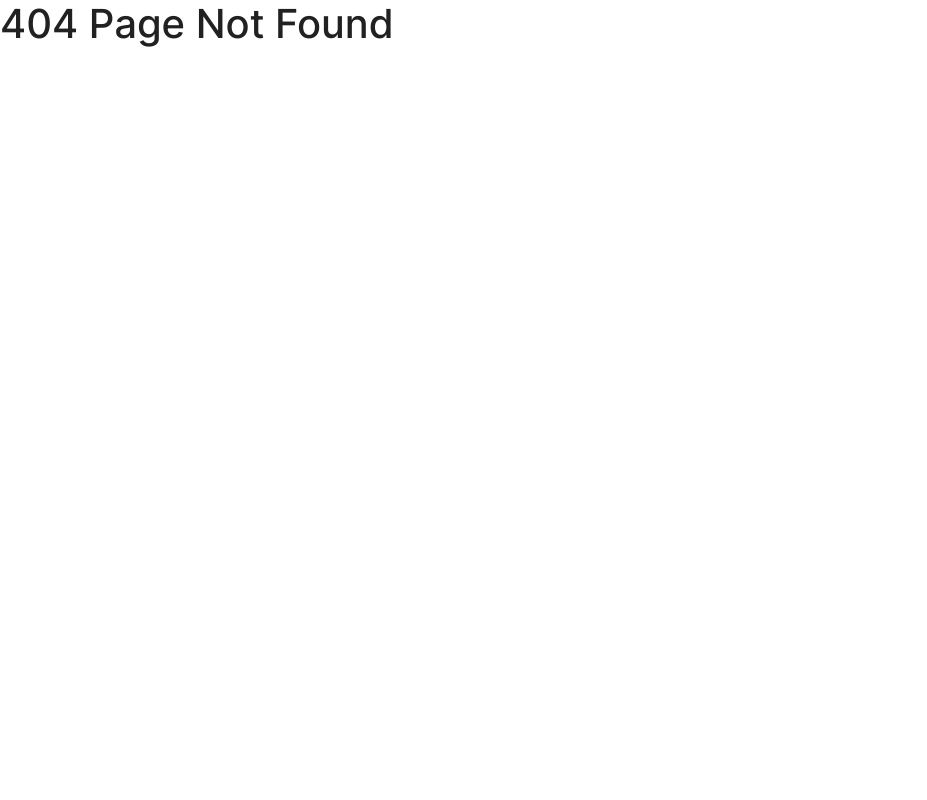
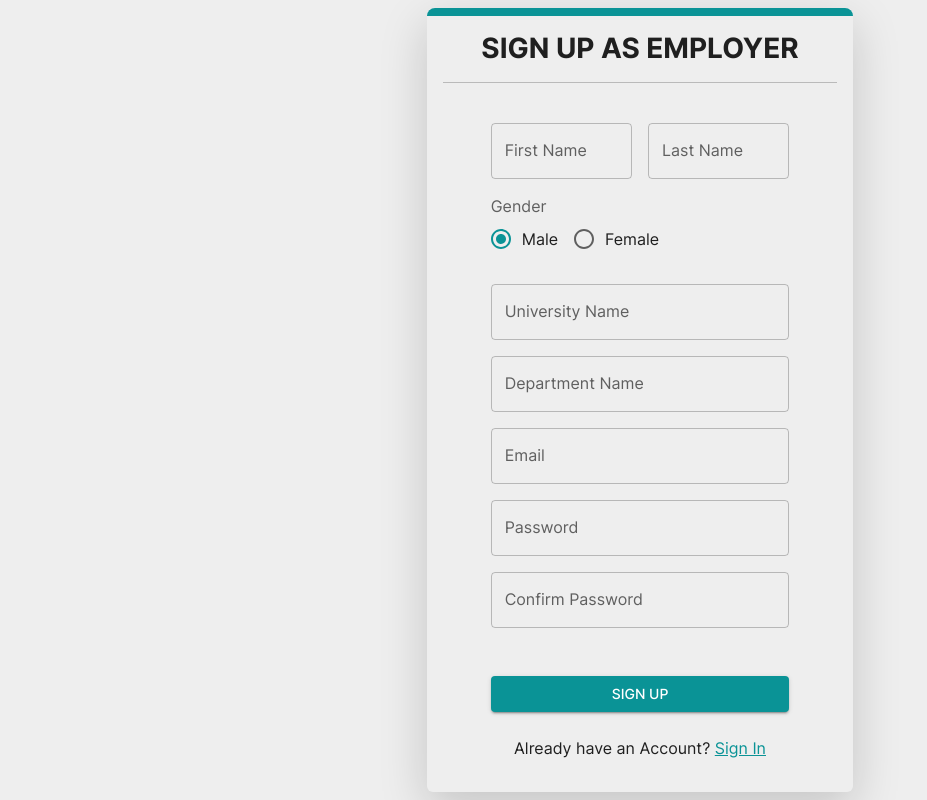
Before and after one commit to NoorA-1/facul-link, a React (Vite) app in the folder client/: page /sign-up-employer in a window 1280 px wide. Before the commit this address had no page. Shown: the whole page, without its empty margins (0-927 px from the left). Built offline with nearby package versions, Linux system fonts and the light colour scheme.

Commit message:
Sign up pages frontend and sign in page form validation

```diff
--- a/client/package.json
+++ b/client/package.json
@@ -14,10 +14,13 @@
     "@emotion/styled": "^11.11.0",
     "@mui/icons-material": "^5.14.8",
     "@mui/material": "^5.14.7",
+    "formik": "^2.4.4",
+    "mui-tel-input": "^4.0.0",
     "react": "^18.2.0",
     "react-dom": "^18.2.0",
     "react-icons": "^4.11.0",
-    "react-router-dom": "^6.15.0"
+    "react-router-dom": "^6.15.0",
+    "yup": "^1.2.0"
   },
   "devDependencies": {
     "@types/react": "^18.2.15",
--- a/client/src/App.jsx
+++ b/client/src/App.jsx
@@ -1,13 +1,21 @@
 import React from "react";
 import { RouterProvider, createBrowserRouter } from "react-router-dom";
 
-import { LandingPage, HomeLayout, SignUpPage, SignInPage } from "./pages";
+import {
+  LandingPage,
+  HomeLayout,
+  SignUpPage,
+  TeacherSignUpPage,
+  SignInPage,
+  ErrorPage,
+  EmployerSignUpPage,
+} from "./pages";
 
 const router = createBrowserRouter([
   {
     path: "/",
     element: <HomeLayout />,
-    errorElement: <h1>404 Page Not Found</h1>,
+    errorElement: <ErrorPage />,
     children: [
       {
         index: true,
@@ -21,6 +29,14 @@ const router = createBrowserRouter([
         path: "/sign-in",
         element: <SignInPage />,
       },
+      {
+        path: "/sign-up-teacher",
+        element: <TeacherSignUpPage />,
+      },
+      {
+        path: "/sign-up-employer",
+        element: <EmployerSignUpPage />,
+      },
     ],
   },
 ]);
--- /dev/null
+++ b/client/src/components/PhoneInput.jsx
@@ -0,0 +1,26 @@
+import React, { useState } from "react";
+import { MuiTelInput } from "mui-tel-input";
+
+const PhoneInput = ({ className }) => {
+  const [phone, setPhone] = useState("");
+
+  const handleChange = (newPhone) => {
+    setPhone(newPhone);
+    //Todo: Add validation
+  };
+
+  return (
+    <MuiTelInput
+      onlyCountries={["PK"]}
+      defaultCountry="PK"
+      disableDropdown
+      fullWidth
+      forceCallingCode
+      value={phone}
+      onChange={handleChange}
+      className={className}
+    />
+  );
+};
+
+export default PhoneInput;
--- a/client/src/components/index.js
+++ b/client/src/components/index.js
@@ -1,3 +1,4 @@
 export { default as InitialForm } from "./InitialForm";
 export { default as FormWrapper } from "./FormWrapper";
+export { default as PhoneInput } from "./PhoneInput";
 export { default as Footer } from "./Footer";
--- /dev/null
+++ b/client/src/pages/EmployerSignUpPage.jsx
@@ -0,0 +1,102 @@
+import React from "react";
+import { FormWrapper, InitialForm } from "../components";
+import Button from "@mui/material/Button";
+import TextField from "@mui/material/TextField";
+import Radio from "@mui/material/Radio";
+import RadioGroup from "@mui/material/RadioGroup";
+import FormControlLabel from "@mui/material/FormControlLabel";
+import FormLabel from "@mui/material/FormLabel";
+import { Link } from "react-router-dom";
+
+const EmployerSignUpPage = () => {
+  return (
+    <FormWrapper>
+      <InitialForm>
+        <h3 className="text-center fw-bold text-uppercase mt-2">
+          Sign Up as Employer
+        </h3>
+        <hr />
+        <form>
+          <div className="px-sm-5">
+            <div className="d-flex gap-3">
+              <TextField
+                variant="outlined"
+                type="text"
+                label="First Name"
+                className="mt-4"
+              />
+              <TextField
+                variant="outlined"
+                type="text"
+                label="Last Name"
+                className="mt-4 "
+              />
+            </div>
+            <FormLabel className="mt-3" id="radio-buttons-group-label">
+              Gender
+            </FormLabel>
+            <RadioGroup
+              aria-labelledby="radio-buttons-group-label"
+              defaultValue="male"
+              name="radio-buttons-group"
+              row
+            >
+              <FormControlLabel value="male" control={<Radio />} label="Male" />
+              <FormControlLabel
+                value="female"
+                control={<Radio />}
+                label="Female"
+              />
+            </RadioGroup>
+            <TextField
+              variant="outlined"
+              type="text"
+              label="University Name"
+              fullWidth
+              className="mt-4 mb-3"
+            />
+            <TextField
+              variant="outlined"
+              type="text"
+              label="Department Name"
+              fullWidth
+              className="mb-3"
+            />
+            <TextField
+              variant="outlined"
+              type="email"
+              label="Email"
+              fullWidth
+              className="mb-3"
+            />
+            <TextField
+              variant="outlined"
+              type="password"
+              label="Password"
+              fullWidth
+              className="mb-3"
+            />
+            <TextField
+              variant="outlined"
+              type="password"
+              label="Confirm Password"
+              fullWidth
+            />
+            <Button variant="contained" fullWidth className="mt-5 mb-4">
+              Sign Up
+            </Button>
+
+            <p className="text-center">
+              Already have an Account?{" "}
+              <Link to="/sign-in" className="project-name">
+                Sign In
+              </Link>
+            </p>
+          </div>
+        </form>
+      </InitialForm>
+    </FormWrapper>
+  );
+};
+
+export default EmployerSignUpPage;
--- /dev/null
+++ b/client/src/pages/ErrorPage.jsx
@@ -0,0 +1,13 @@
+import React from "react";
+import { useRouteError } from "react-router-dom";
+
+const ErrorPage = () => {
+  const error = useRouteError();
+  if (error.status === 404) {
+    return <h1>404 Page Not Found.</h1>;
+  } else {
+    return <h1>Something Went Wrong.</h1>;
+  }
+};
+
+export default ErrorPage;
--- a/client/src/pages/SignInPage.jsx
+++ b/client/src/pages/SignInPage.jsx
@@ -1,32 +1,73 @@
 import React from "react";
 import { FormWrapper, InitialForm } from "../components";
+import { Link } from "react-router-dom";
 import TextField from "@mui/material/TextField";
 import Button from "@mui/material/Button";
+import { useFormik } from "formik";
+import { signInValidationSchema } from "../schemas";
+
+const initialValues = {
+  email: "",
+  password: "",
+};
 
 const SignIn = () => {
+  const { values, handleBlur, handleChange, handleSubmit, errors, touched } =
+    useFormik({
+      initialValues,
+      validationSchema: signInValidationSchema,
+      onSubmit: (values) => {
+        console.log(values);
+      },
+    });
   return (
     <FormWrapper>
       <InitialForm>
         <h3 className="text-center fw-bold text-uppercase mt-2">Sign In</h3>
         <hr />
-        <form>
+        <form onSubmit={handleSubmit}>
           <div className="px-5">
             <TextField
               variant="outlined"
               type="email"
               label="Email"
+              name="email"
               fullWidth
-              className="mt-4 mb-3"
+              className="my-4"
+              onBlur={handleBlur}
+              onChange={handleChange}
+              value={values.email}
+              helperText={touched.email && errors.email ? errors.email : ""}
+              error={errors.email && touched.email && true}
             />
             <TextField
               variant="outlined"
               type="password"
               label="Password"
+              name="password"
               fullWidth
+              onBlur={handleBlur}
+              onChange={handleChange}
+              value={values.password}
+              helperText={
+                touched.password && errors.password ? errors.password : ""
+              }
+              error={errors.password && touched.password && true}
             />
-            <Button variant="contained" fullWidth className="my-5">
+            <Button
+              type="submit"
+              variant="contained"
+              fullWidth
+              className="my-5"
+            >
               Sign In
             </Button>
+            <p className="text-center">
+              Don't have an Account?{" "}
+              <Link to="/sign-up" className="project-name">
+                Sign Up
+              </Link>
+            </p>
           </div>
         </form>
       </InitialForm>
--- /dev/null
+++ b/client/src/pages/TeacherSignUpPage.jsx
@@ -0,0 +1,88 @@
+import React from "react";
+import { FormWrapper, InitialForm } from "../components";
+import Button from "@mui/material/Button";
+import TextField from "@mui/material/TextField";
+import Radio from "@mui/material/Radio";
+import RadioGroup from "@mui/material/RadioGroup";
+import FormControlLabel from "@mui/material/FormControlLabel";
+import FormLabel from "@mui/material/FormLabel";
+import { Link } from "react-router-dom";
+
+const TeacherSignUpPage = () => {
+  return (
+    <FormWrapper>
+      <InitialForm>
+        <h3 className="text-center fw-bold text-uppercase mt-2">
+          Sign Up as Teacher
+        </h3>
+        <hr />
+        <form>
+          <div className="px-sm-5">
+            <div className="d-flex gap-3">
+              <TextField
+                variant="outlined"
+                type="text"
+                label="First Name"
+                className="mt-4"
+              />
+              <TextField
+                variant="outlined"
+                type="text"
+                label="Last Name"
+                className="mt-4 "
+              />
+            </div>
+            <FormLabel className="mt-3" id="radio-buttons-group-label">
+              Gender
+            </FormLabel>
+            <RadioGroup
+              aria-labelledby="radio-buttons-group-label"
+              defaultValue="male"
+              name="radio-buttons-group"
+              row
+            >
+              <FormControlLabel value="male" control={<Radio />} label="Male" />
+              <FormControlLabel
+                value="female"
+                control={<Radio />}
+                label="Female"
+              />
+            </RadioGroup>
+            <TextField
+              variant="outlined"
+              type="email"
+              label="Email"
+              fullWidth
+              className="mt-4 mb-3"
+            />
+            <TextField
+              variant="outlined"
+              type="password"
+              label="Password"
+              fullWidth
+              className="mb-3"
+            />
+            <TextField
+              variant="outlined"
+              type="password"
+              label="Confirm Password"
+              fullWidth
+            />
+            <Button variant="contained" fullWidth className="mt-5 mb-4">
+              Sign Up
+            </Button>
+
+            <p className="text-center">
+              Already have an Account?{" "}
+              <Link to="/sign-in" className="project-name">
+                Sign In
+              </Link>
+            </p>
+          </div>
+        </form>
+      </InitialForm>
+    </FormWrapper>
+  );
+};
+
+export default TeacherSignUpPage;
--- a/client/src/pages/index.js
+++ b/client/src/pages/index.js
@@ -1,4 +1,8 @@
 export { default as HomeLayout } from "./HomeLayout";
 export { default as LandingPage } from "./LandingPage";
 export { default as SignUpPage } from "./SignUpPage";
+export { default as TeacherSignUpPage } from "./TeacherSignUpPage";
+export { default as EmployerSignUpPage } from "./EmployerSignUpPage";
+
 export { default as SignInPage } from "./SignInPage";
+export { default as ErrorPage } from "./ErrorPage";
--- /dev/null
+++ b/client/src/schemas/index.js
@@ -0,0 +1,15 @@
+import * as Yup from "yup";
+
+//Minimum eight characters, at least one uppercase letter, one number and one special character
+const passwordRegex = new RegExp(
+  "^(?=.*[a-z])(?=.*[A-Z])(?=.*\\d)(?=.*[@$!%*?&])[A-Za-z\\d@$!%*?&]{8,}$"
+);
+
+export const signInValidationSchema = Yup.object({
+  email: Yup.string()
+    .email("Please enter valid email.")
+    .required("Please enter email"),
+  password: Yup.string()
+    .matches(passwordRegex, "Please enter valid password")
+    .required("Please enter password"),
+});
```
Also changed, not shown: 1 other file (tests, documents, lock files or other folders).
